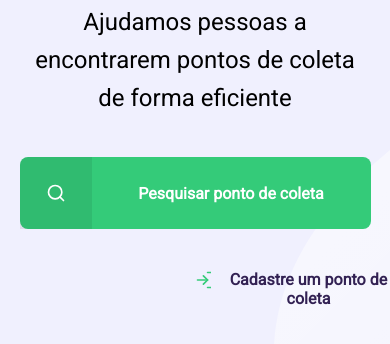
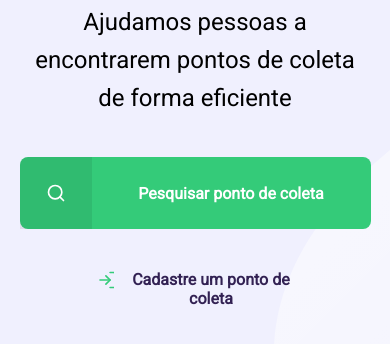
Before and after one commit to AndreVinni89/ECOLETA, a plain HTML site: page index.html in a window 390 px wide. Shown: the part 488-832 px from the top of the page. Drawn offline with Linux system fonts and the light colour scheme.

Commit message:
AULA 1 FIM

```diff
--- a/styles/main.css
+++ b/styles/main.css
@@ -141,5 +141,9 @@ h1, h2, h3, h4, h5, h6{
         bottom: 48px;
 
         left: 50%;
+        transform: translateX(-50%);
+    }
+    #page-home main{
+        align-items: center;
     }
 }
```
